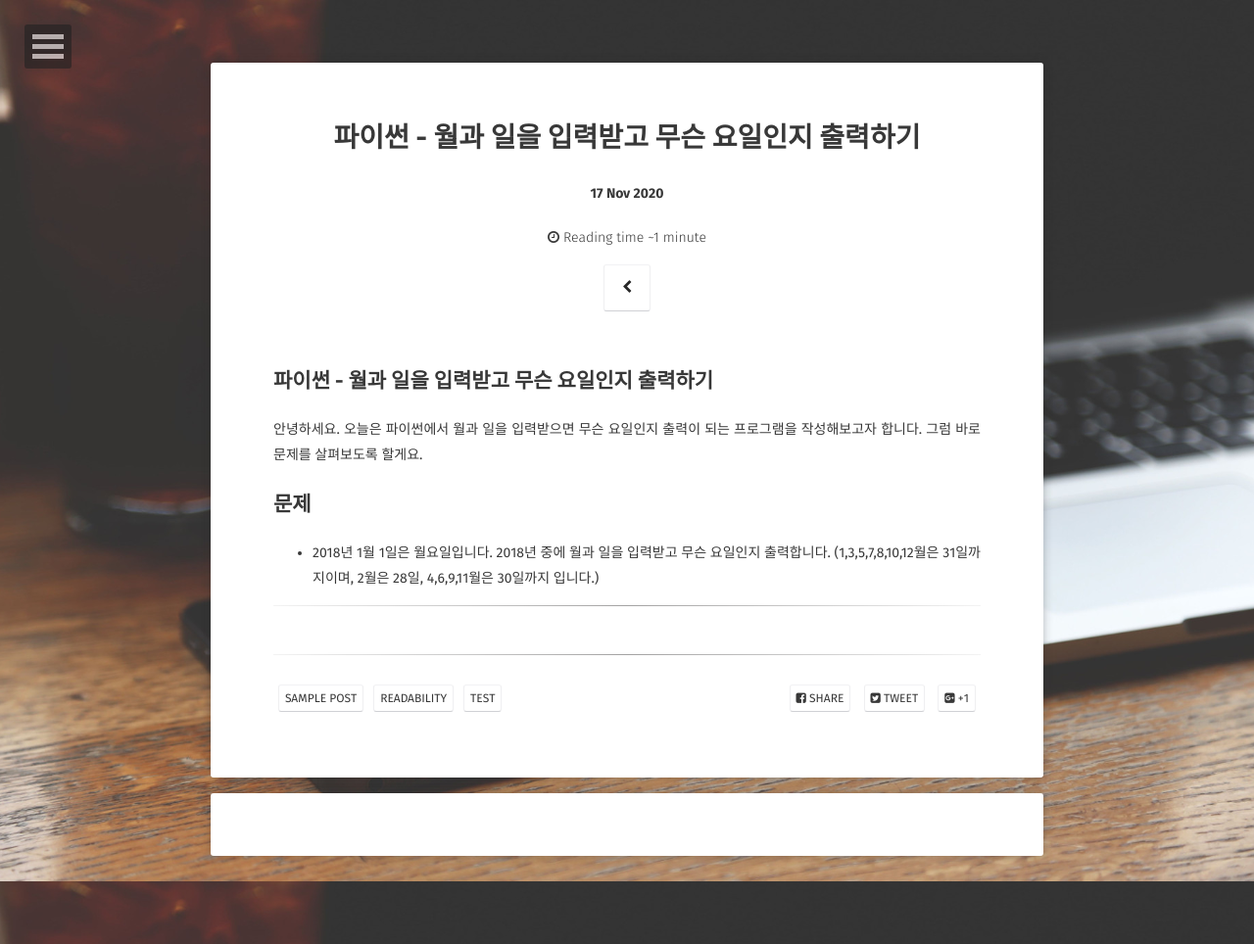
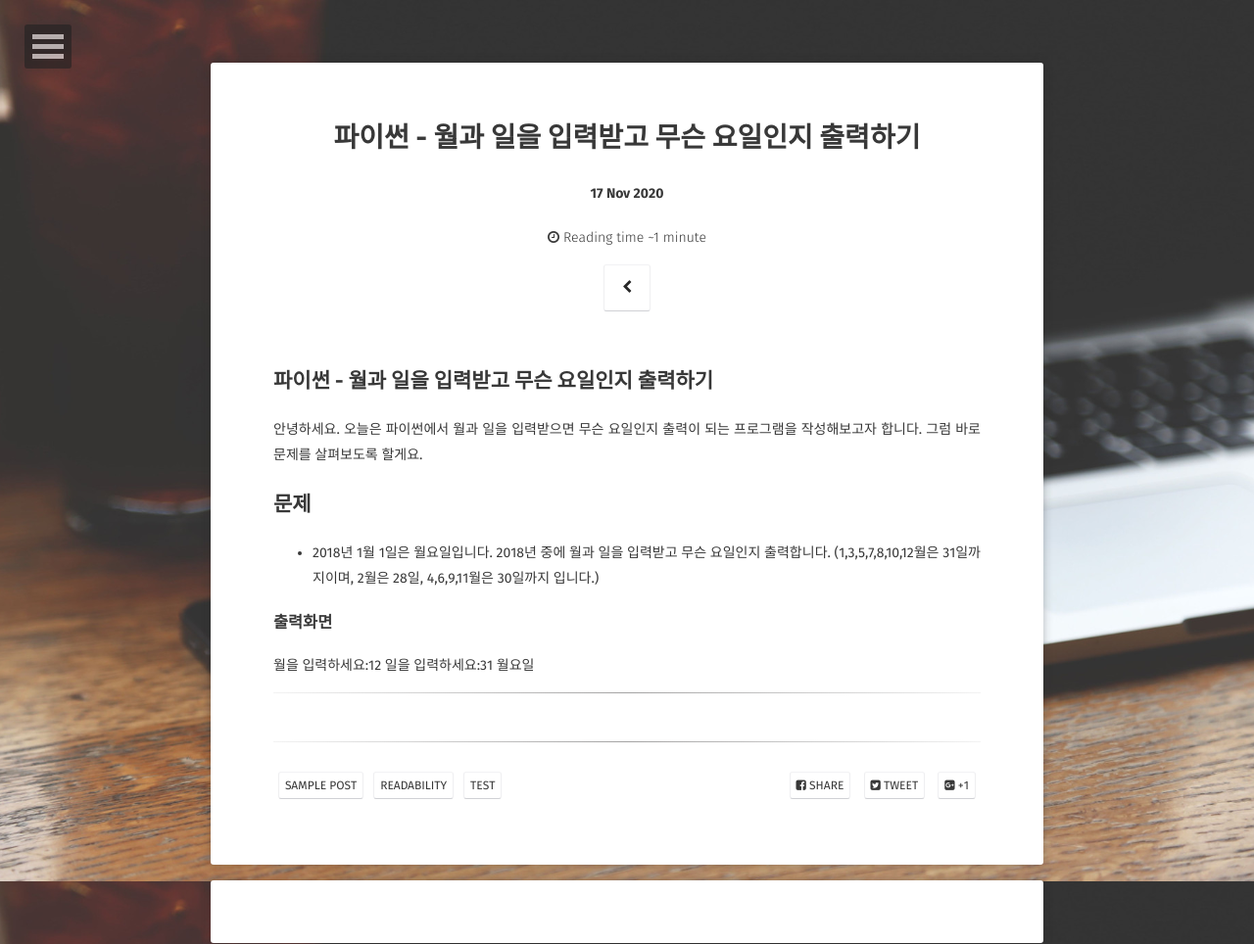
Before and after one commit to yulmukim/yulmukim.github.com, a Jekyll site: the page built from _posts/2020-11-18-readability-post.md, in a window 1280 px wide. Shown: the whole page at 98% size. Built offline with Jekyll 4.4.1, drawn with Linux system fonts in a browser that asks for light colours; some web fonts are replaced; comment, search, counter and statistics services are not loaded.

Commit message:
Update 2020-11-18-readability-post.md

```diff
--- a/_posts/2020-11-18-readability-post.md
+++ b/_posts/2020-11-18-readability-post.md
@@ -24,5 +24,11 @@ comments: true
 (1,3,5,7,8,10,12월은 31일까지이며, 2월은 28일, 4,6,9,11월은 30일까지 입니다.)
 
 
+### 출력화면
+
+월을 입력하세요:12
+일을 입력하세요:31
+월요일
+
 
 ---
```
